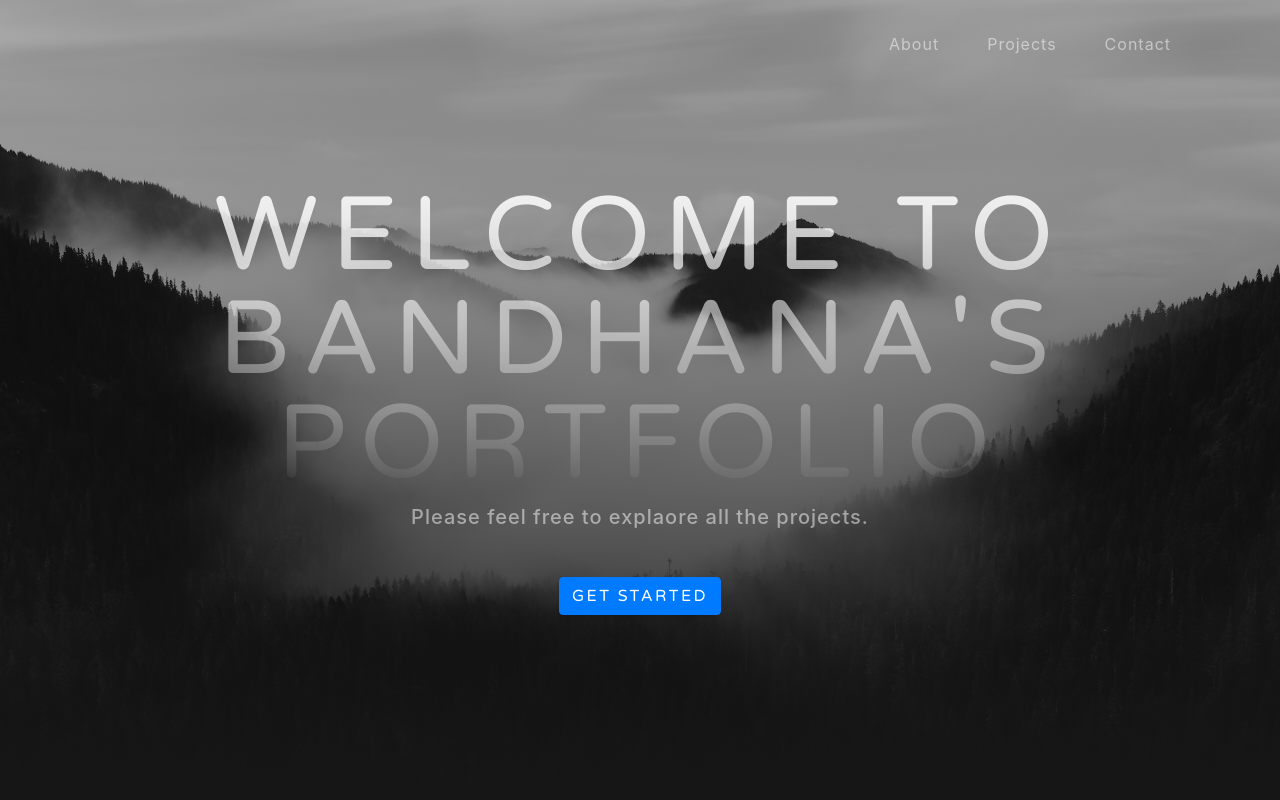
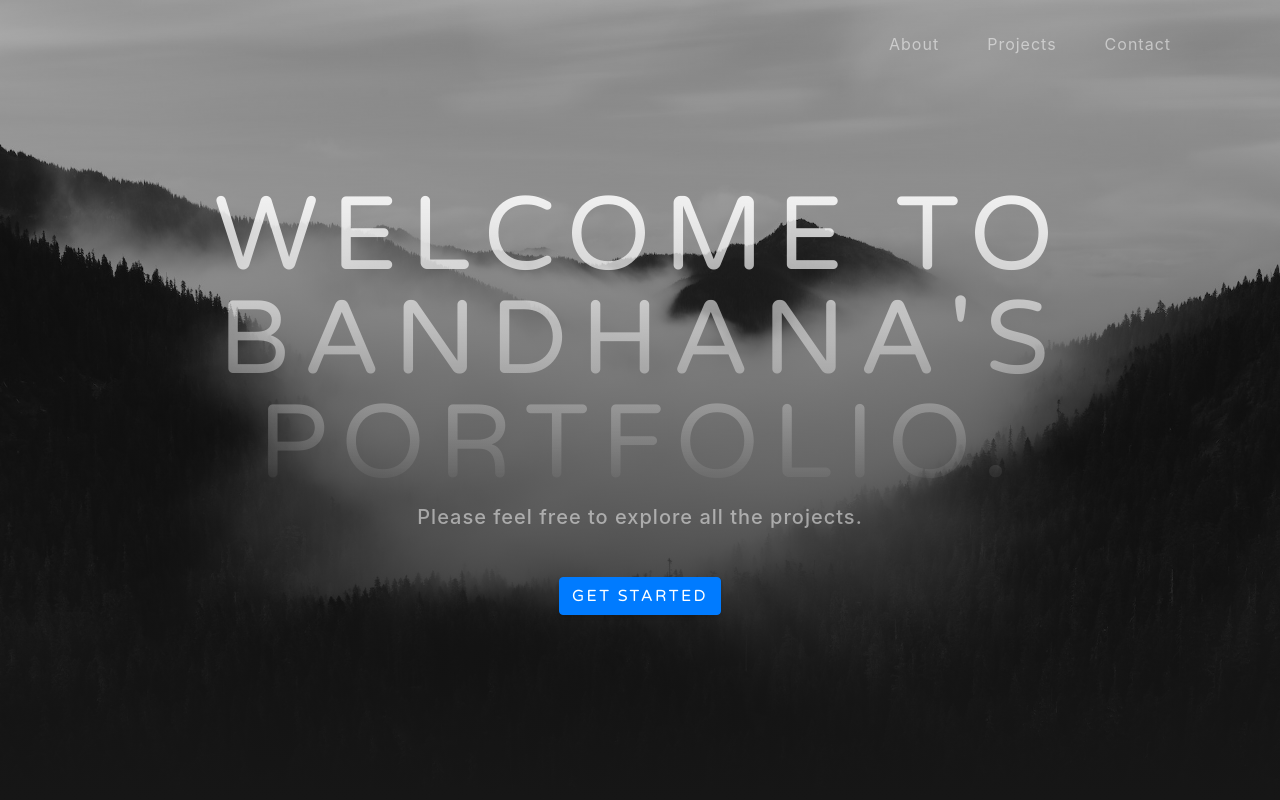
Before and after one commit to bandhanasinha29/bandhanasinha29.github.io, a website with bundled scripts: page index.html in a window 1280 px wide. Shown: the top 800 px of the page. Built offline with nearby package versions, Linux system fonts and the light colour scheme.

Commit message:
Update index.html

```diff
--- a/index.html
+++ b/index.html
@@ -53,8 +53,8 @@
   <header class="masthead">
     <div class="container d-flex h-100 align-items-center">
       <div class="mx-auto text-center">
-        <h1 class="mx-auto my-0 text-uppercase">Welcome to Bandhana's portfolio</h2>
-        <h2 class="text-white-50 mx-auto mt-2 mb-5">Please feel free to explaore all the projects.</h3>
+        <h1 class="mx-auto my-0 text-uppercase">Welcome to Bandhana's portfolio.</h3>
+        <h2 class="text-white-50 mx-auto mt-2 mb-5">Please feel free to explore all the projects.</h4>
         <a href="#about" class="btn btn-primary js-scroll-trigger">Get Started</a>
       </div>
     </div>
```
